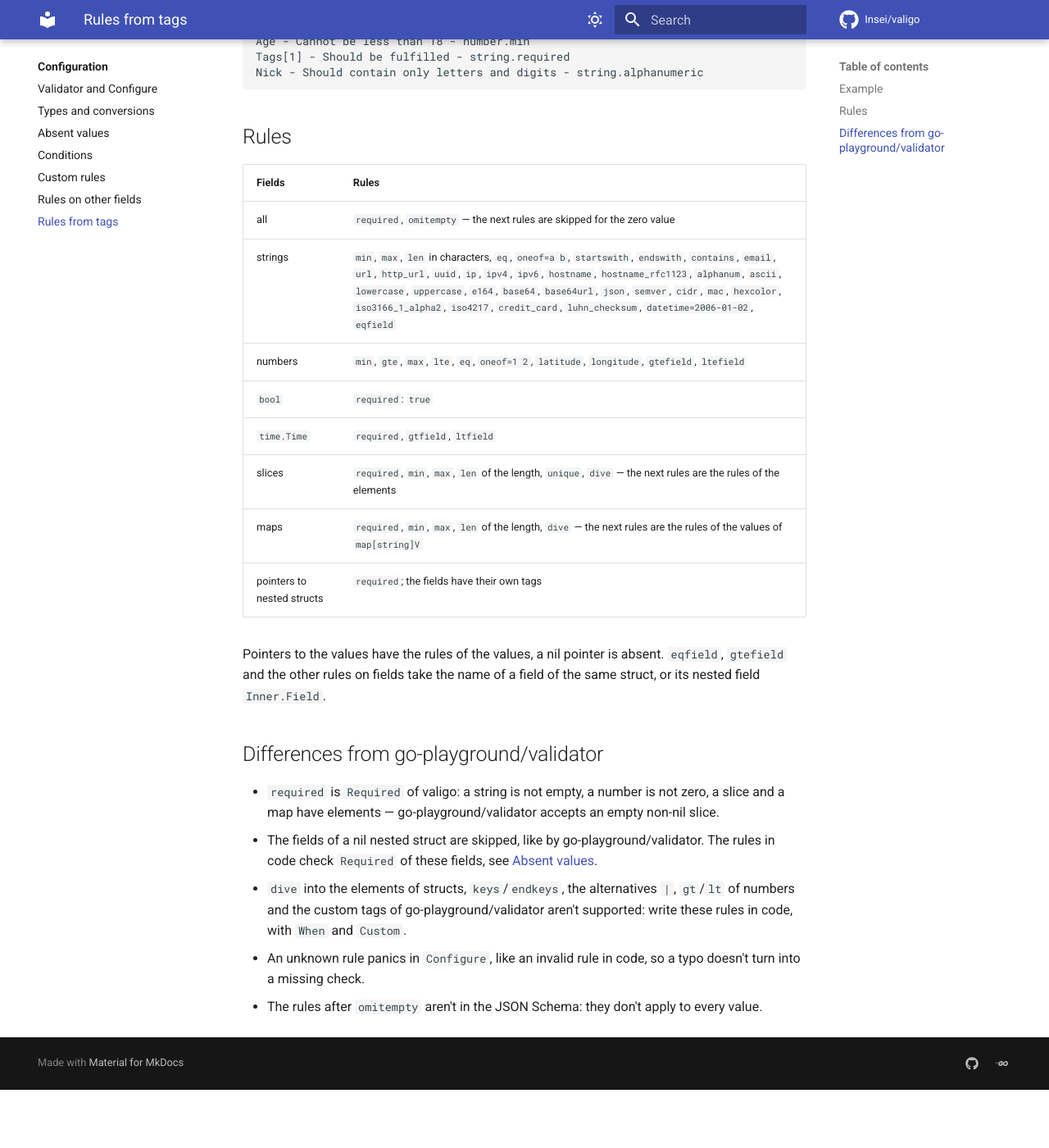
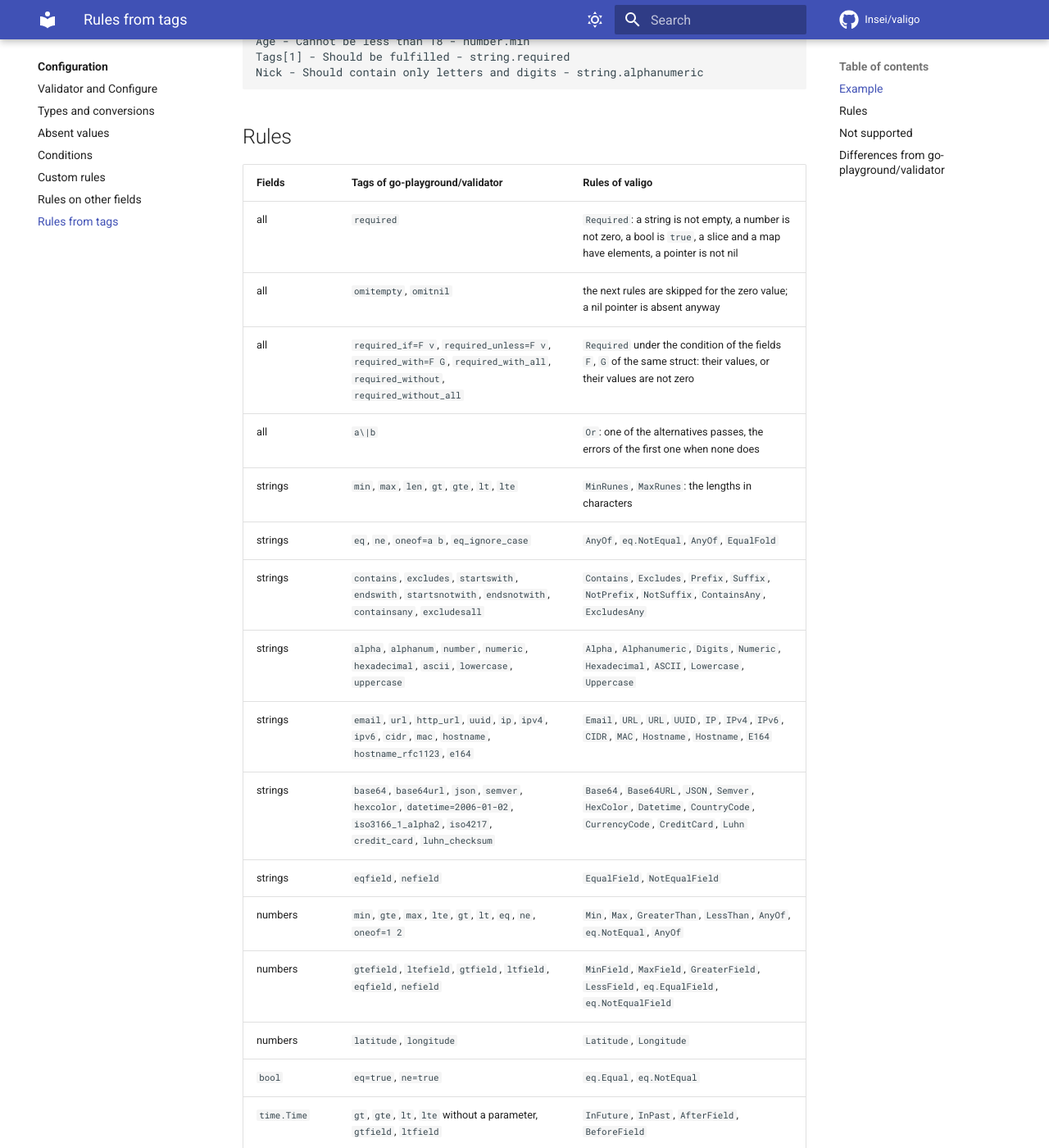
Before and after one commit to Insei/valigo, an MkDocs documentation site: the page built from docs/features/tags.md, in a window 1280 px wide and 1400 px high, scrolled down 1361 px. Shown: the whole window at 82% size. Built offline with MkDocs 1.6.1 and Material for MkDocs 9.7.7, drawn with Linux system fonts in a browser that asks for light colours; comment, search, counter and statistics services are not loaded; the version menu is left out; before the commit the page ends 2690 px from its top, so only the background shows below that; some of the changed text lies outside the part shown.

Commit message:
docs: list all tags of go-playground/validator: supported, different and in code

```diff
--- a/docs/features/tags.md
+++ b/docs/features/tags.md
@@ -61,23 +61,55 @@ Nick - Should contain only letters and digits - string.alphanumeric
 
 ## Rules
 
-| Fields | Rules |
+| Fields | Tags of go-playground/validator | Rules of valigo |
+|---|---|---|
+| all | `required` | `Required`: a string is not empty, a number is not zero, a bool is `true`, a slice and a map have elements, a pointer is not nil |
+| all | `omitempty`, `omitnil` | the next rules are skipped for the zero value; a nil pointer is absent anyway |
+| all | `required_if=F v`, `required_unless=F v`, `required_with=F G`, `required_with_all`, `required_without`, `required_without_all` | `Required` under the condition of the fields `F`, `G` of the same struct: their values, or their values are not zero |
+| all | `a\|b` | `Or`: one of the alternatives passes, the errors of the first one when none does |
+| strings | `min`, `max`, `len`, `gt`, `gte`, `lt`, `lte` | `MinRunes`, `MaxRunes`: the lengths in characters |
+| strings | `eq`, `ne`, `oneof=a b`, `eq_ignore_case` | `AnyOf`, `eq.NotEqual`, `AnyOf`, `EqualFold` |
+| strings | `contains`, `excludes`, `startswith`, `endswith`, `startsnotwith`, `endsnotwith`, `containsany`, `excludesall` | `Contains`, `Excludes`, `Prefix`, `Suffix`, `NotPrefix`, `NotSuffix`, `ContainsAny`, `ExcludesAny` |
+| strings | `alpha`, `alphanum`, `number`, `numeric`, `hexadecimal`, `ascii`, `lowercase`, `uppercase` | `Alpha`, `Alphanumeric`, `Digits`, `Numeric`, `Hexadecimal`, `ASCII`, `Lowercase`, `Uppercase` |
+| strings | `email`, `url`, `http_url`, `uuid`, `ip`, `ipv4`, `ipv6`, `cidr`, `mac`, `hostname`, `hostname_rfc1123`, `e164` | `Email`, `URL`, `URL`, `UUID`, `IP`, `IPv4`, `IPv6`, `CIDR`, `MAC`, `Hostname`, `Hostname`, `E164` |
+| strings | `base64`, `base64url`, `json`, `semver`, `hexcolor`, `datetime=2006-01-02`, `iso3166_1_alpha2`, `iso4217`, `credit_card`, `luhn_checksum` | `Base64`, `Base64URL`, `JSON`, `Semver`, `HexColor`, `Datetime`, `CountryCode`, `CurrencyCode`, `CreditCard`, `Luhn` |
+| strings | `eqfield`, `nefield` | `EqualField`, `NotEqualField` |
+| numbers | `min`, `gte`, `max`, `lte`, `gt`, `lt`, `eq`, `ne`, `oneof=1 2` | `Min`, `Max`, `GreaterThan`, `LessThan`, `AnyOf`, `eq.NotEqual`, `AnyOf` |
+| numbers | `gtefield`, `ltefield`, `gtfield`, `ltfield`, `eqfield`, `nefield` | `MinField`, `MaxField`, `GreaterField`, `LessField`, `eq.EqualField`, `eq.NotEqualField` |
+| numbers | `latitude`, `longitude` | `Latitude`, `Longitude` |
+| `bool` | `eq=true`, `ne=true` | `eq.Equal`, `eq.NotEqual` |
+| `time.Time` | `gt`, `gte`, `lt`, `lte` without a parameter, `gtfield`, `ltfield` | `InFuture`, `InPast`, `AfterField`, `BeforeField` |
+| slices, maps | `min`, `max`, `len`, `gt`, `gte`, `lt`, `lte`, `eq` | the rules of the length |
+| slices | `unique` | `eq.Slice(...).Unique()` of the elements of comparable types |
+| slices | `dive` | the next rules are the rules of the elements; the elements of struct types are validated by the tags of their type, `Items[1].Title`, `dive,required` checks nil elements of `[]*T` |
+| maps | `dive`, `dive,keys,...,endkeys,...` | the rules of the values and of the keys of `map[string]V` |
+| pointers to nested structs | `required` | the fields of a nested struct have their own tags |
+
+Pointers to the values have the rules of the values, a nil pointer is absent. The rules on fields and the conditions take the names of the fields of the same struct, or their nested fields `Inner.Field`. `0x2C` in a parameter is a comma, `0x7C` is a pipe, like in go-playground/validator.
+
+## Not supported
+
+These tags panic in `Configure`: a typo or an unsupported rule doesn't turn into a missing check. Write their rules in code.
+
+| Tags | In code |
 |---|---|
-| all | `required`, `omitempty` — the next rules are skipped for the zero value |
-| strings | `min`, `max`, `len` in characters, `eq`, `oneof=a b`, `startswith`, `endswith`, `contains`, `email`, `url`, `http_url`, `uuid`, `ip`, `ipv4`, `ipv6`, `hostname`, `hostname_rfc1123`, `alphanum`, `ascii`, `lowercase`, `uppercase`, `e164`, `base64`, `base64url`, `json`, `semver`, `cidr`, `mac`, `hexcolor`, `iso3166_1_alpha2`, `iso4217`, `credit_card`, `luhn_checksum`, `datetime=2006-01-02`, `eqfield` |
-| numbers | `min`, `gte`, `max`, `lte`, `eq`, `oneof=1 2`, `latitude`, `longitude`, `gtefield`, `ltefield` |
-| `bool` | `required`: `true` |
-| `time.Time` | `required`, `gtfield`, `ltfield` |
-| slices | `required`, `min`, `max`, `len` of the length, `unique`, `dive` — the next rules are the rules of the elements |
-| maps | `required`, `min`, `max`, `len` of the length, `dive` — the next rules are the rules of the values of `map[string]V` |
-| pointers to nested structs | `required`; the fields have their own tags |
-
-Pointers to the values have the rules of the values, a nil pointer is absent. `eqfield`, `gtefield` and the other rules on fields take the name of a field of the same struct, or its nested field `Inner.Field`.
+| `excluded_if`, `excluded_unless`, `excluded_with`, `excluded_with_all`, `excluded_without`, `excluded_without_all` | `b.When(cond).Field(&m.X).Custom(...)` that fails on a present value |
+| `eqcsfield`, `necsfield`, `gtcsfield`, `gtecsfield`, `ltcsfield`, `ltecsfield`, `fieldcontains`, `fieldexcludes` | the rules on other fields with the pointers to any field of the model, `EqualField(&m.Other.Field)`, or `b.Custom` |
+| `alphaunicode`, `alphanumunicode`, `boolean`, `containsrune`, `excludesrune`, `multibyte`, `printascii`, `ne_ignore_case`, `oneofci` | `Custom` or `Regexp` |
+| `uuid3`, `uuid4`, `uuid5`, `uuid_rfc4122`... , `ulid`, `cve` | `UUID` with `Custom` of the version, `Regexp` |
+| `uri`, `urn_rfc2141`, `url_encoded`, `datauri`, `fqdn`, `hostname_port`, `tcp_addr`, `udp_addr`, `unix_addr`, `ip_addr`... , `cidrv4`, `cidrv6` | `URL`, `Hostname`, `IP`, `CIDR` with `Custom`, or `Custom` with the parsers of the standard library |
+| `isbn`, `issn`, `bic`, `ssn`, `jwt`, `html`, `html_encoded`, `rgb`, `rgba`, `hsl`, `hsla`, `iscolor`, `md5`, `sha256`..., `btc_addr`, `eth_addr`, `mongodb`, `cron`, `timezone`, `bcp47_language_tag`, `iso3166_1_alpha3`, `iso3166_1_alpha_numeric`, `iso3166_2`, `iso4217_numeric`, `postcode_iso3166_alpha2` | `Custom` or `Regexp` |
+| `dir`, `dirpath`, `file`, `filepath`, `image` | `Custom`: valigo doesn't touch the file system |
+| `isdefault`, `omitzero`, `structonly`, `nostructlevel`, `skip_unless` | `When` and `Custom` |
+| `dive` into the elements of slices of slices, of maps with other keys than strings, of maps of pointers and structs; `unique` of the slices of pointers and structs, `unique=Field` | `Each`, `EachKey`, `EachValue` and `Custom` in code |
+| the custom tags of `RegisterValidation`, the aliases of `RegisterAlias` | the rules of the type in code, see [Your types](conversions.md#your-types) |
 
 ## Differences from go-playground/validator
 
-- `required` is `Required` of valigo: a string is not empty, a number is not zero, a slice and a map have elements — go-playground/validator accepts an empty non-nil slice.
+- `required` is `Required` of valigo: a string is not empty, a number is not zero, a slice and a map have elements — go-playground/validator accepts an empty non-nil slice and map, and a pointer to an empty string.
 - The fields of a nil nested struct are skipped, like by go-playground/validator. The rules in code check `Required` of these fields, see [Absent values](absent.md).
-- `dive` into the elements of structs, `keys`/`endkeys`, the alternatives `|`, `gt`/`lt` of numbers and the custom tags of go-playground/validator aren't supported: write these rules in code, with `When` and `Custom`.
-- An unknown rule panics in `Configure`, like an invalid rule in code, so a typo doesn't turn into a missing check.
-- The rules after `omitempty` aren't in the JSON Schema: they don't apply to every value.
+- The messages are the messages of valigo in the languages of the users, the errors have the [codes](errors.md#codes-for-clients) of valigo; the alternatives `a|b` report the errors of the first one.
+- The formats are the formats of valigo, see [Strings](strings.md): `email`, `url` and `hostname` can differ from go-playground/validator in details.
+- `gt`, `lt` of `time.Time` compare with the current time without a parameter, like go-playground/validator, and fail on a parameter.
+- The rules of the tags after `omitempty` and the conditional ones aren't in the [JSON Schema](schema.md): they don't apply to every value.
+- A valid object is validated without allocations, also with `dive` into the elements of structs; the alternatives allocate the errors of the failed ones.
```
Also changed, not shown: skills/valigo/SKILL.md (+1 -1 lines).
